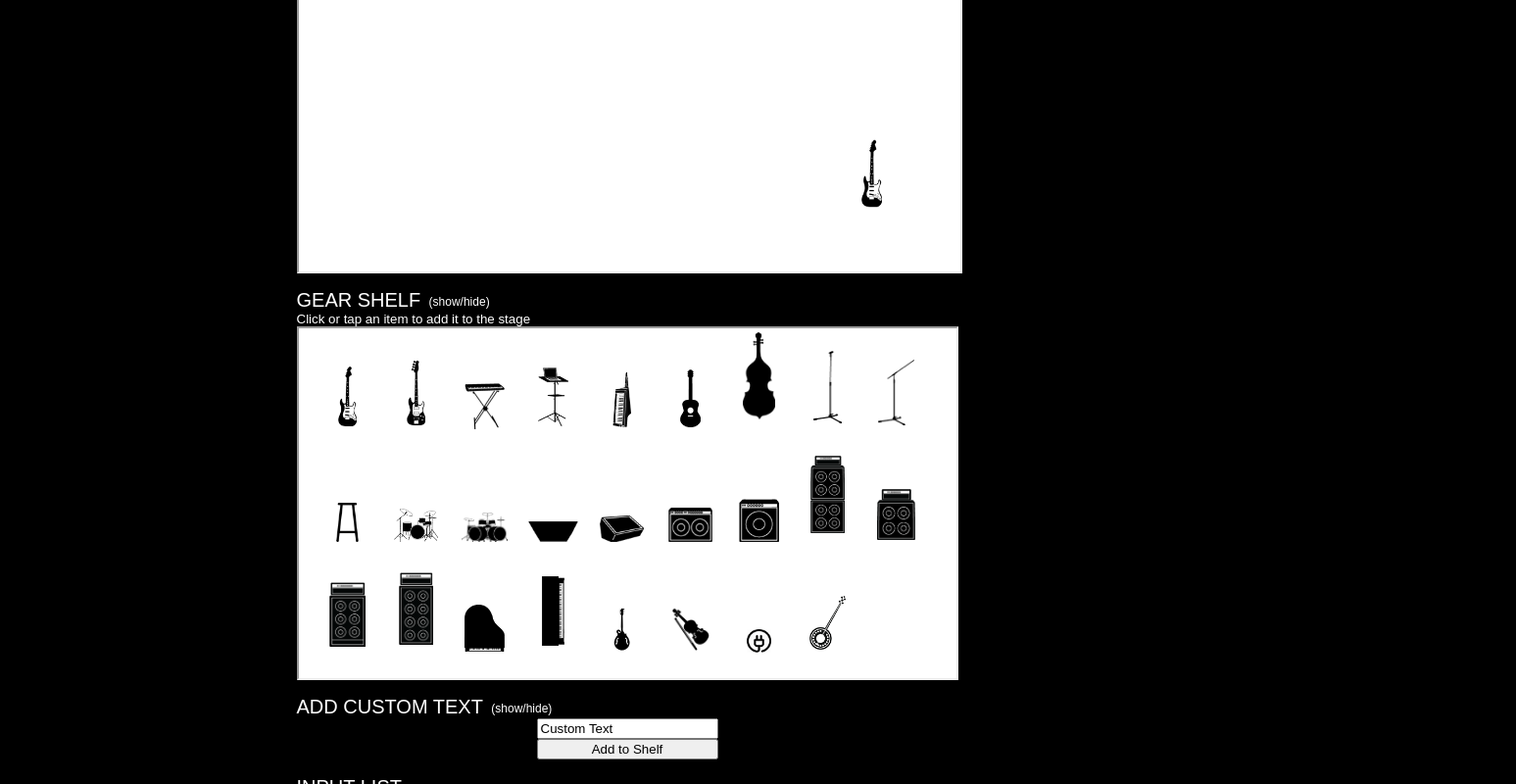
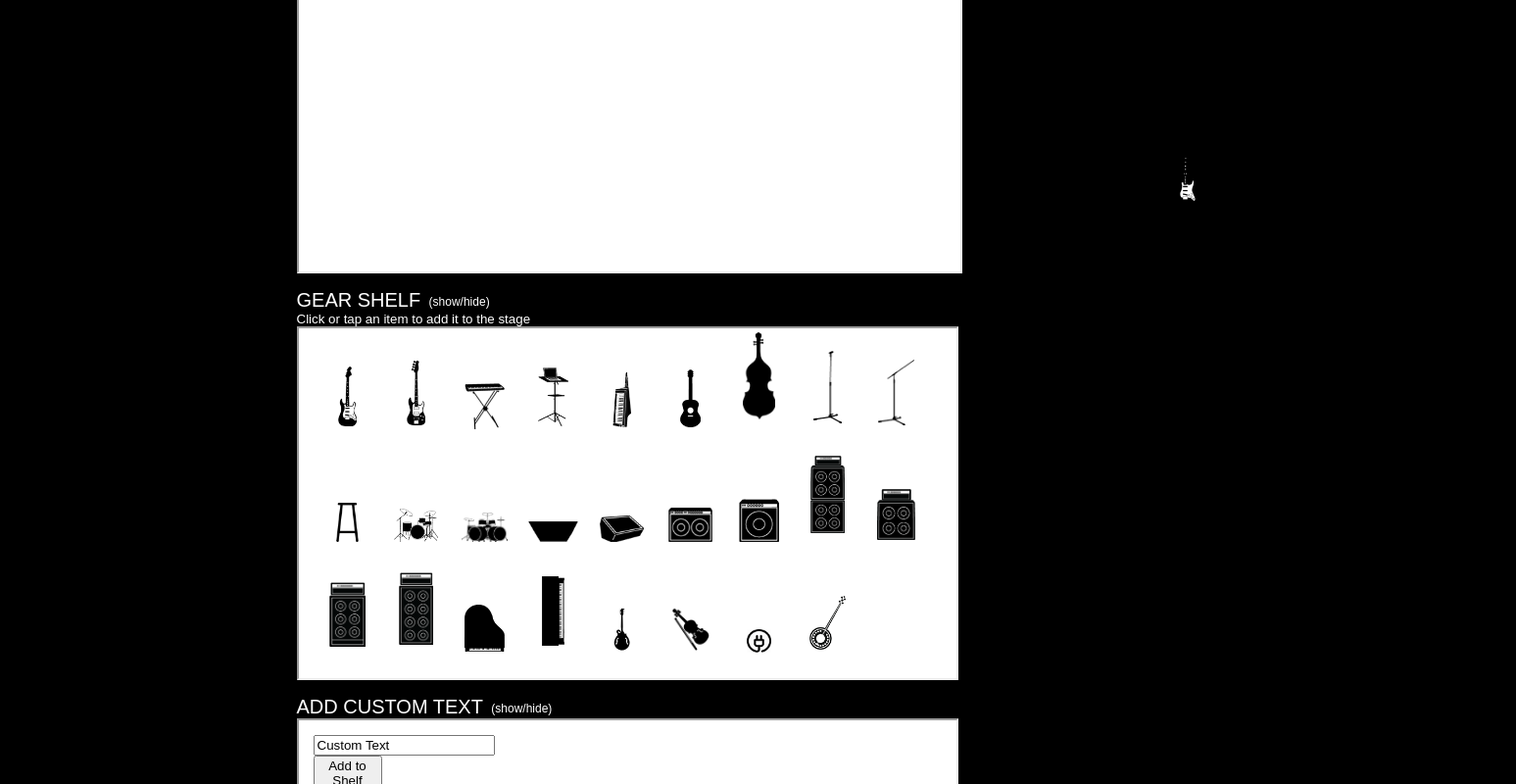
Before and after one commit to spacethief/stageplot, a plain HTML site: page index.html in a window 1280 px wide. Both pictures are taken after a click on the element 354 px from the left and 819 px from the top of the page. Shown: the part 419-1219 px from the top of the page at 98% size, 1547 px wide, since content can reach past the window. Drawn offline with nearby package versions, Linux system fonts and the light colour scheme.

Commit message:
dragon text

```diff
--- a/index.html
+++ b/index.html
@@ -294,11 +294,10 @@
                         </section>
                     </span>
                 </div>
-            </div>
 <!-- Custom Text Shelf -->
                 <h2 class="printHide shelfToggle">Add Custom Text <span>(show/hide)</span></h2>
-            <div id="shelf" class="printHide show">
-                <span class="instrument text">
+                <div id="textShelf" class="printHide show">
+                    <span class="text">
                         <input id="customText" type="text" value="Custom Text"></input>
                         <button onclick="addText()">Add to Shelf</button>
                         <script>
@@ -311,6 +310,7 @@
                             <aside class="remove">Remove</aside>
                         </section>
                     </span>
+                </div>
             </div>
 <!-- Input List Table -->
             <h2 class="inputList">Input List</h2>
--- a/js/scripts.js
+++ b/js/scripts.js
@@ -13,6 +13,9 @@ $(function(){
             //Clone instrument to stage if within max limit of instrument type
             if($('.' + instrument).length <= limit) {
                 $(this).clone().appendTo('#' + stage).addClass('dragon').css({"left" : posX+"%", "top" : posY+"%"});
+            }
+            if($('.' + text)) {
+                $(this).clone().appendTo('#' + stage).addClass('dragon');
             }
             //Show instrument controls
 //            $('#theStage .controlsToggle').on('click', function () {
```
Lines whose indentation alone changed are shown as unchanged.
